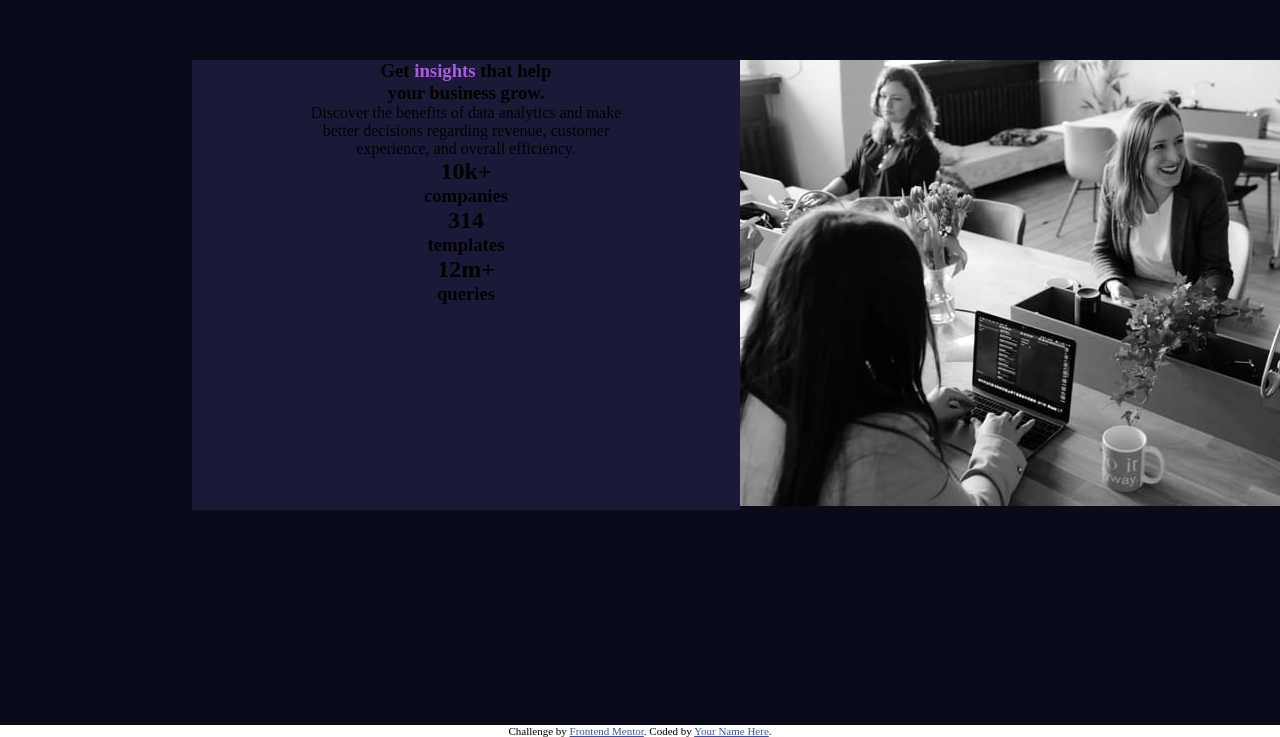
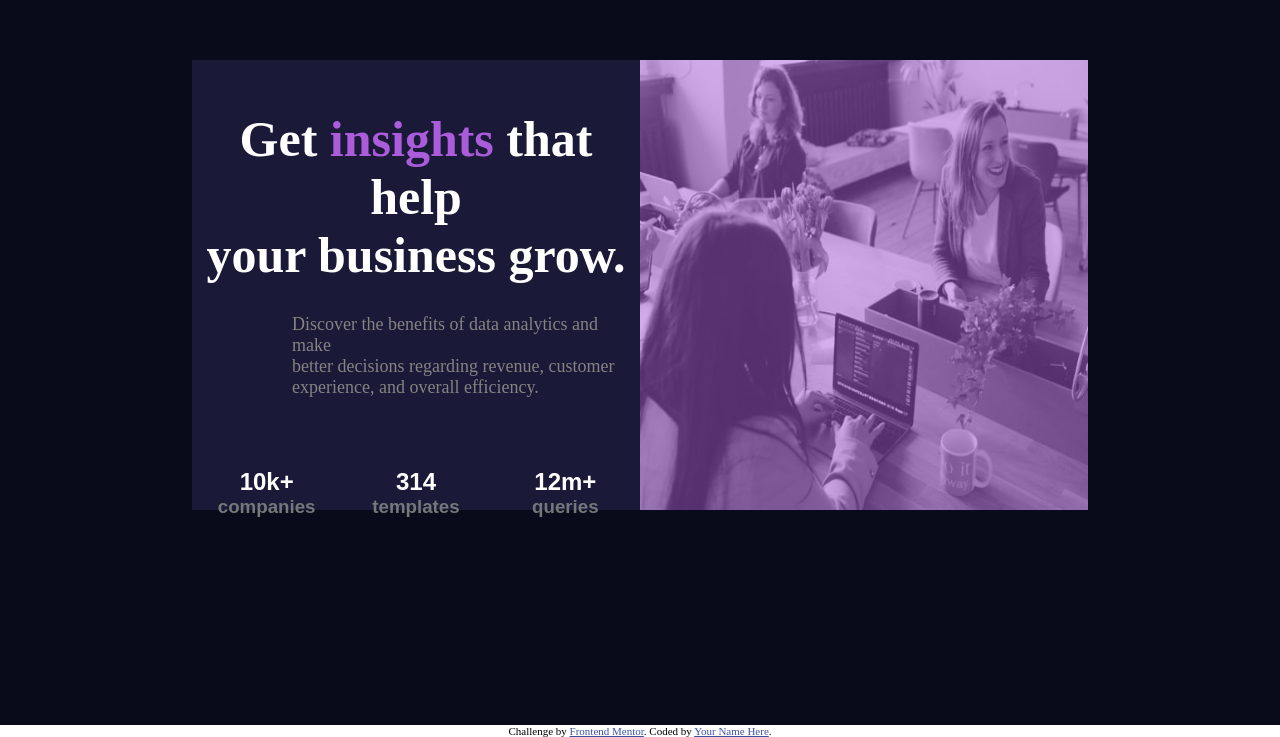
Before and after one commit to LucasDiello/front-mentor-test3, a plain HTML site: page stats-preview-card-component-main/index.html in a window 1280 px wide. Shown: the part 155-892 px from the top of the page. Drawn offline with Linux system fonts and the light colour scheme.

Commit message:
estiliza section

```diff
--- a/stats-preview-card-component-main/style.css
+++ b/stats-preview-card-component-main/style.css
@@ -35,3 +35,62 @@ article{
     color: hsl(277, 64%, 61%);
     font-weight: bold;
 }
+
+.rools{
+    display: flex;
+    justify-content: center;
+    /* border: 2px solid red; */
+    align-items: center;
+    width: 100%;
+    height: 190px;
+    color: white;
+    font-family: sans-serif;
+}
+.rools h3{
+    color: rgb(116, 120, 120);
+}
+
+.companies{
+   /* border: 2px solid green; */
+   flex:33%
+}
+
+.templates{
+    flex: 33%;
+}
+
+.queries{
+    flex:33%
+}
+
+.caracteres h1{
+    font-size: 50px;
+    padding-top: 50px;
+    color: white;
+}
+
+.caracteres p{
+    font-size: 18px;
+    padding-top: 30px;
+    text-align: left;
+    padding-left: 100px;
+    color: rgb(132, 131, 130);
+}
+
+
+
+.img1{
+    height: 450px;
+    flex: 35%;
+    /* border: 2px solid yellow; */
+    background-color: hsl(277, 64%, 61%);
+
+    z-index: 2;
+    margin-right: 15%;
+}
+
+.img1 img{
+    opacity:0.5;
+    height: 450px;
+    width: 100%;
+}
```
